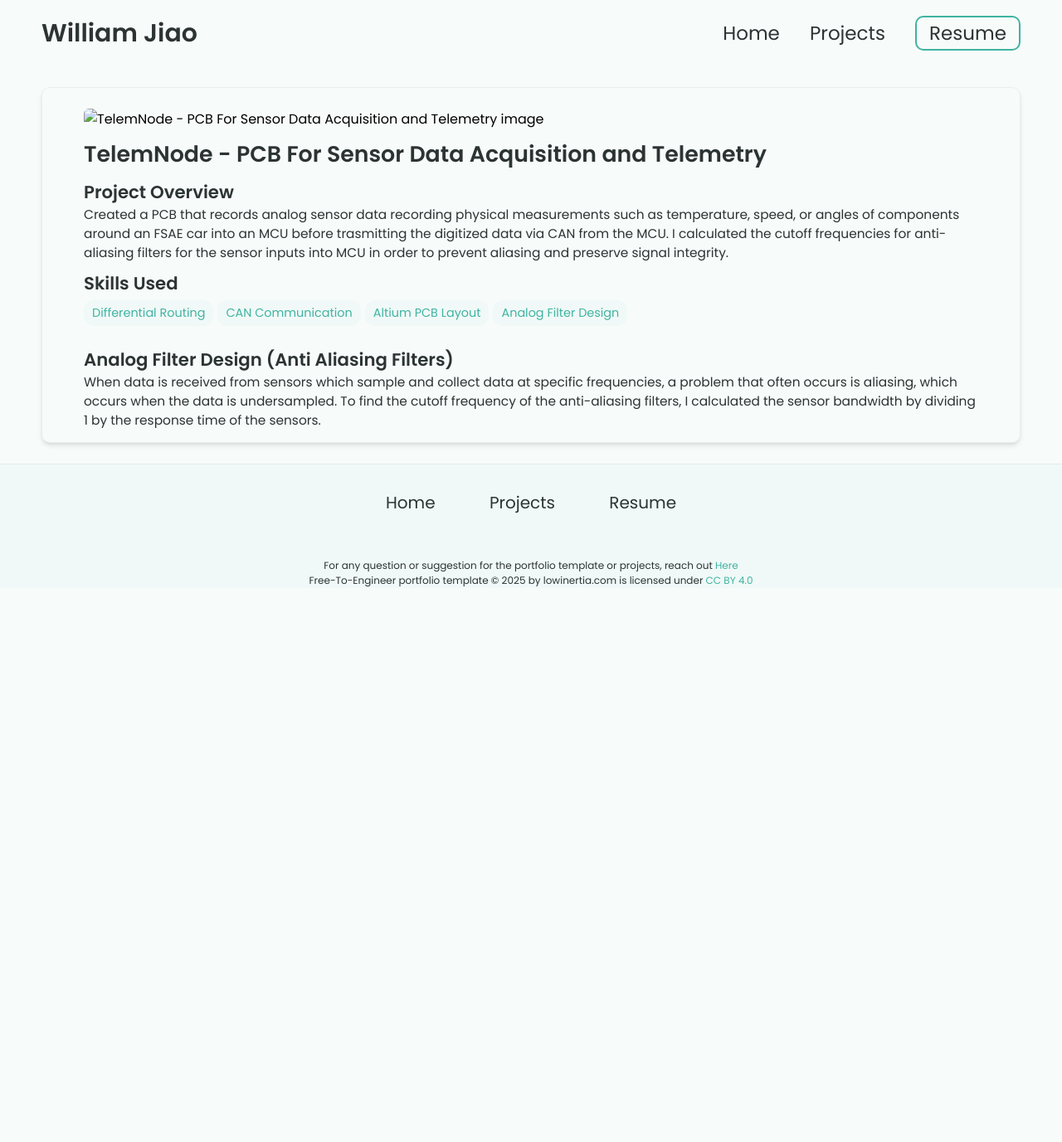
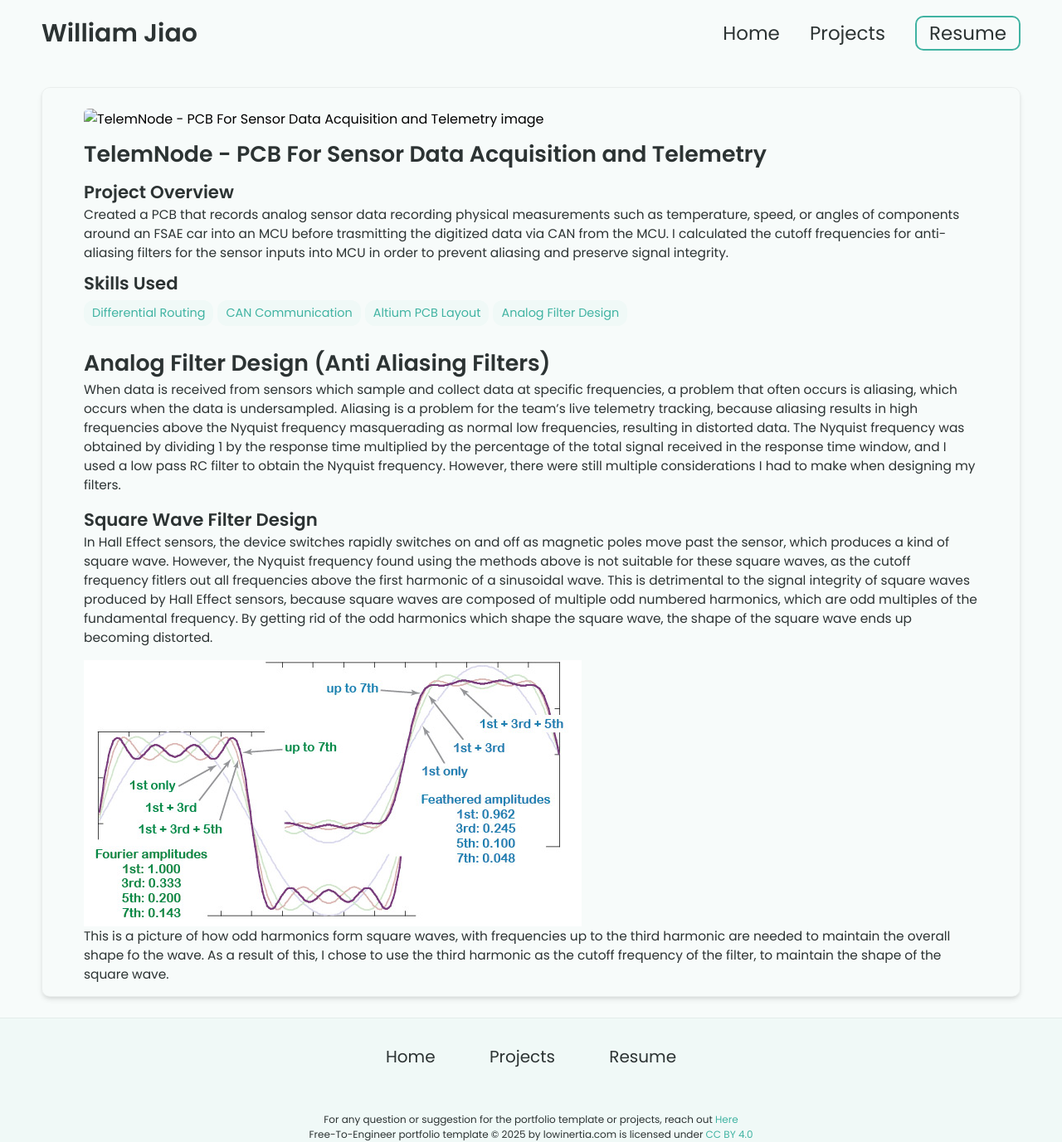
Before and after one commit to WillyWonky967/WillyWonky967.github.io, a Jekyll site: the page built from _projects/TelemNode/index.md, in a window 1280 px wide. Shown: the whole page at 83% size. Built offline with Jekyll 4.4.1, drawn with Linux system fonts in a browser that asks for light colours; before the commit the page ends 900 px from its top, so only the background shows below that.

Commit message:
I added information to the telemnode stuff, just about anti aliasing filters. I need to add more information about my other deisgns in here.

```diff
--- a/_projects/TelemNode/index.md
+++ b/_projects/TelemNode/index.md
@@ -11,5 +11,10 @@ skills:
 main-image: /project2.jpg
 ---
 
-## Analog Filter Design (Anti Aliasing Filters)
-When data is received from sensors which sample and collect data at specific frequencies, a problem that often occurs is aliasing, which occurs when the data is undersampled. To find the cutoff frequency of the anti-aliasing filters, I calculated the sensor bandwidth by dividing 1 by the response time of the sensors.
+# Analog Filter Design (Anti Aliasing Filters)
+When data is received from sensors which sample and collect data at specific frequencies, a problem that often occurs is aliasing, which occurs when the data is undersampled. Aliasing is a problem for the team's live telemetry tracking, because aliasing results in high frequencies above the Nyquist frequency masquerading as normal low frequencies, resulting in distorted data. The Nyquist frequency was obtained by dividing 1 by the response time multiplied by the percentage of the total signal received in the response time window, and I used a low pass RC filter to obtain the Nyquist frequency. However, there were still multiple considerations I had to make when designing my filters.
+
+## Square Wave Filter Design
+In Hall Effect sensors, the device switches rapidly switches on and off as magnetic poles move past the sensor, which produces a kind of square wave. However, the Nyquist frequency found using the methods above is not suitable for these square waves, as the cutoff frequency fitlers out all frequencies above the first harmonic of a sinusoidal wave. This is detrimental to the signal integrity of square waves produced by Hall Effect sensors, because square waves are composed of multiple odd numbered harmonics, which are odd multiples of the fundamental frequency. By getting rid of the odd harmonics which shape the square wave, the shape of the square wave ends up becoming distorted.
+{% include image-gallery.html images="SquareWaveHarmonics.jpg" height="400" %}
+This is a picture of how odd harmonics form square waves, with frequencies up to the third harmonic are needed to maintain the overall shape fo the wave. As a result of this, I chose to use the third harmonic as the cutoff frequency of the filter, to maintain the shape of the square wave.
```
Also changed, not shown: _projects/TelemNode/SquareWaveHarmonics.jpg (added).
